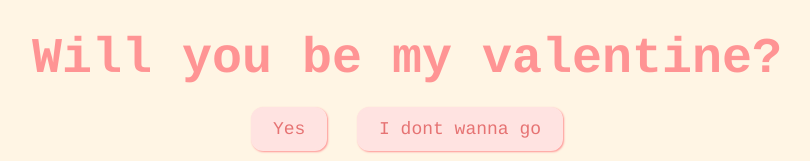
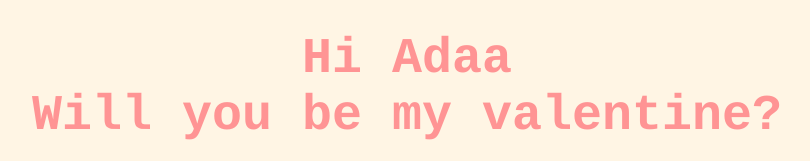
Before and after one commit to Assassin-1234/valentines, a plain HTML site: page index.html in a window 1280 px wide. Shown: the top 161 px of the page, without its empty margins (233-1043 px from the left). Drawn offline with Linux system fonts and the light colour scheme.

Commit message:
Update index.html

```diff
--- a/index.html
+++ b/index.html
@@ -7,7 +7,7 @@
     <link rel="stylesheet" href="css/valentine.css" />
   </head>
   <body>
-    <div id="valentineQuestion"><b>Will you be my valentine?</b></div>
+    <div id="valentineQuestion"><b>Hi Adaa <br> Will you be my valentine?</b></div>
     <button class="answerButton" onclick="location.href='thankyou.html'">
       Yes
     </button>
```
